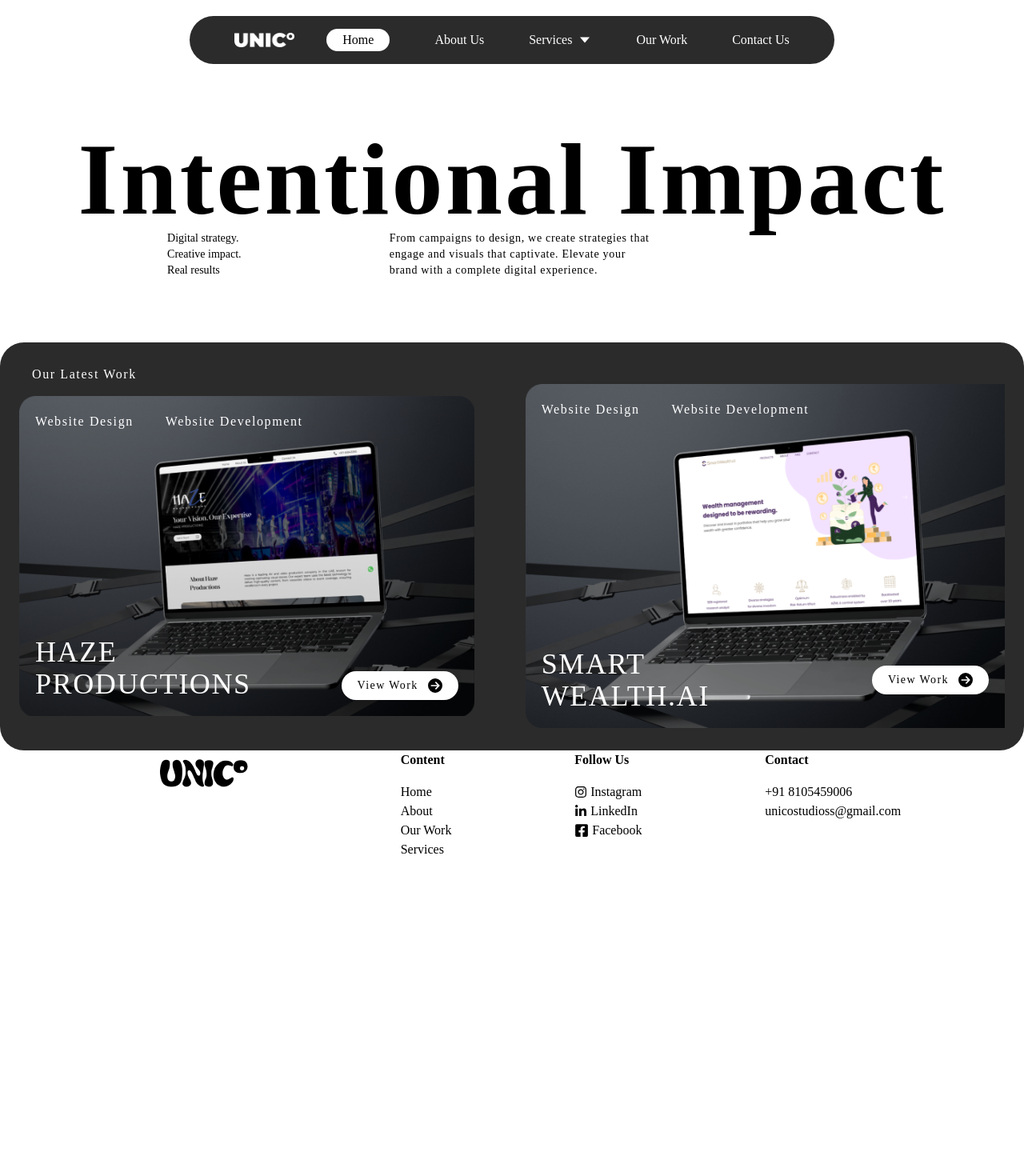
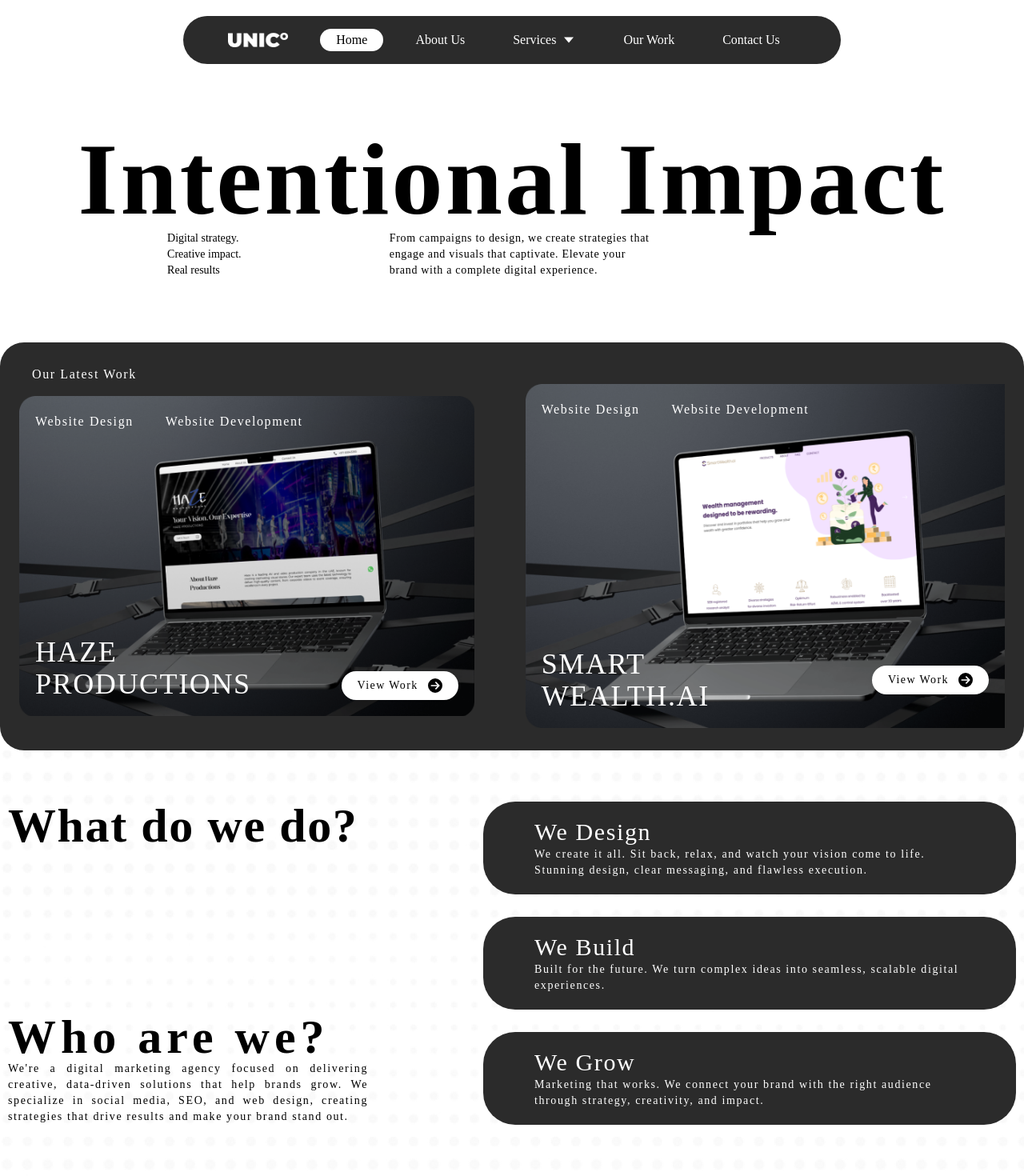
Before and after one commit to soni-naveen/Frontend-Assignment, a React (Vite) app: page / in a window 1280 px wide. Shown: the top 1470 px of the page at 80% size. Before the commit the page ends 1074 px from the top, so only its background shows below. Built offline with nearby package versions, Linux system fonts and the light colour scheme.

Commit message:
What We Do section completed

```diff
--- a/src/components/Footer.jsx
+++ b/src/components/Footer.jsx
@@ -6,7 +6,7 @@ import { FaFacebookSquare } from "react-icons/fa";
 
 const Footer = ({}) => {
   return (
-    <div className="flex justify-evenly">
+    <div className="flex justify-evenly mb-10">
       <div className="logo">
         <img src={logo} alt="Logo" />
       </div>
--- a/src/components/Navbar.jsx
+++ b/src/components/Navbar.jsx
@@ -1,29 +1,70 @@
-import React from "react";
+import React, { useState } from "react";
+import { Link } from "react-router-dom";
 import logo from "../assets/logo.png";
 import { IoCaretDownSharp } from "react-icons/io5";
 
 const Navbar = () => {
+  const [active, setActive] = useState("home");
+
+  const handleSetActive = (page) => {
+    setActive(page);
+  };
+
   return (
     <nav>
       <div className="w-fit mx-auto mt-5 py-4 px-14 h-full bg-[#2b2b2b] rounded-full flex items-center">
         <img src={logo} alt="Logo" className="w-[75px] h-[18px] mr-10" />
 
-        <div className="flex items-center space-x-14">
-          <span className="text-black bg-white px-5 py-0.5 rounded-full cursor-pointer">
+        <div className="flex items-center space-x-5">
+          <Link
+            to="/"
+            className={`px-5 py-0.5 rounded-full cursor-pointer ${
+              active === "home" ? "bg-white text-black" : "text-white"
+            }`}
+            onClick={() => handleSetActive("home")}
+          >
             Home
-          </span>
-          <span className="text-white cursor-pointer cursor-pointer">
+          </Link>
+
+          <Link
+            to="/about"
+            className={`px-5 py-0.5 rounded-full cursor-pointer ${
+              active === "about" ? "bg-white text-black" : "text-white"
+            }`}
+            onClick={() => handleSetActive("about")}
+          >
             About Us
-          </span>
-          <div className="text-white flex items-center gap-2 cursor-pointer">
-            <span>Services</span> <IoCaretDownSharp />
+          </Link>
+
+          <div
+            className={`px-5 py-0.5 rounded-full flex items-center gap-2 cursor-pointer ${
+              active === "services" ? "bg-white text-black" : "text-white"
+            }`}
+            onClick={() => handleSetActive("services")}
+          >
+            <span>Services</span>
+            <IoCaretDownSharp />
           </div>
-          <span className="text-white cursor-pointer">
+
+          <Link
+            to="/work"
+            className={`px-5 py-0.5 rounded-full cursor-pointer ${
+              active === "work" ? "bg-white text-black" : "text-white"
+            }`}
+            onClick={() => handleSetActive("work")}
+          >
             Our Work
-          </span>
-          <span className="text-white cursor-pointer">
+          </Link>
+
+          <Link
+            to="/contact"
+            className={`px-5 py-0.5 rounded-full  cursor-pointer ${
+              active === "contact" ? "bg-white text-black" : "text-white"
+            }`}
+            onClick={() => handleSetActive("contact")}
+          >
             Contact Us
-          </span>
+          </Link>
         </div>
       </div>
     </nav>
--- a/src/pages/Home.jsx
+++ b/src/pages/Home.jsx
@@ -57,8 +57,46 @@ export default function Home() {
         </div>
       </section>
       {/* What We Do  */}
-      <section>
-
+      <section className="bg-bgdot ">
+        <div className="tracking-widest flex max-w-[1260px] mx-auto gap-36 py-16">
+          <div className="flex flex-col justify-between w-fit">
+            <h1 className="text-6xl font-extrabold">What do we do?</h1>
+            <div>
+              <h1 className="text-6xl font-extrabold tracking-widest">
+                Who are we?
+              </h1>
+              <p className="text-sm w-[450px] text-justify">
+                We're a digital marketing agency focused on delivering creative,
+                data-driven solutions that help brands grow. We specialize in
+                social media, SEO, and web design, creating strategies that
+                drive results and make your brand stand out.
+              </p>
+            </div>
+          </div>
+          <div className="text-white space-y-7 w-fit">
+            <div className="bg-[#2b2b2b] px-16 py-5 rounded-[40px]">
+              <h1 className="text-3xl">We Design</h1>
+              <p className="text-sm">
+                We create it all. Sit back, relax, and watch your vision come to
+                life. Stunning design, clear messaging, and flawless execution.
+              </p>
+            </div>
+            <div className="bg-[#2b2b2b] px-16 py-5 rounded-[40px]">
+              <h1 className="text-3xl">We Build</h1>
+              <p className="text-sm">
+                Built for the future. We turn complex ideas into seamless,
+                scalable digital experiences.
+              </p>
+            </div>
+            <div className="bg-[#2b2b2b] px-16 py-5 rounded-[40px]">
+              <h1 className="text-3xl">We Grow</h1>
+              <p className="text-sm">
+                Marketing that works. We connect your brand with the right
+                audience through strategy, creativity, and impact.
+              </p>
+            </div>
+          </div>
+        </div>
       </section>
     </>
   );
--- a/tailwind.config.js
+++ b/tailwind.config.js
@@ -6,6 +6,7 @@ export default {
       backgroundImage: {
         laptop1: "url('assets/laptop1.png')",
         laptop2: "url('assets/laptop2.png')",
+        bgdot: "url('assets/bg.png')",
       },
     },
   },
```
